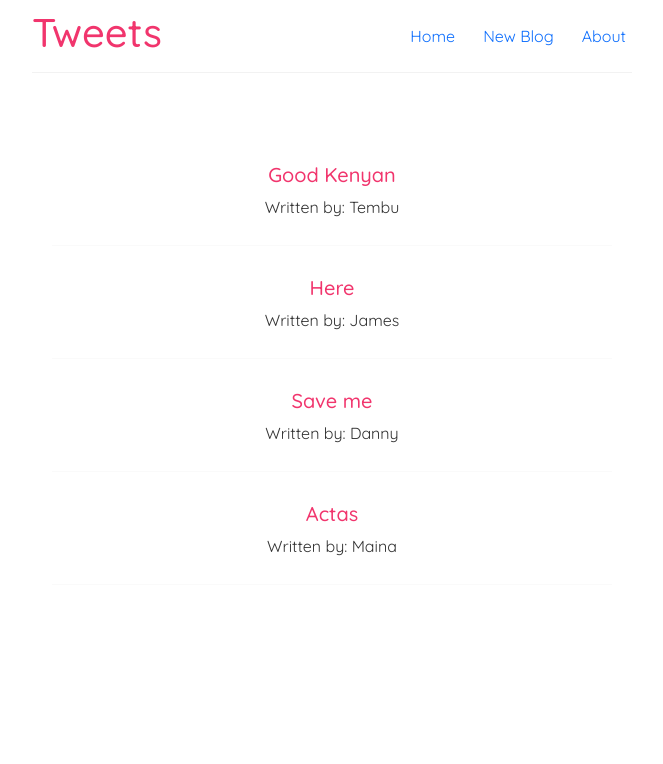
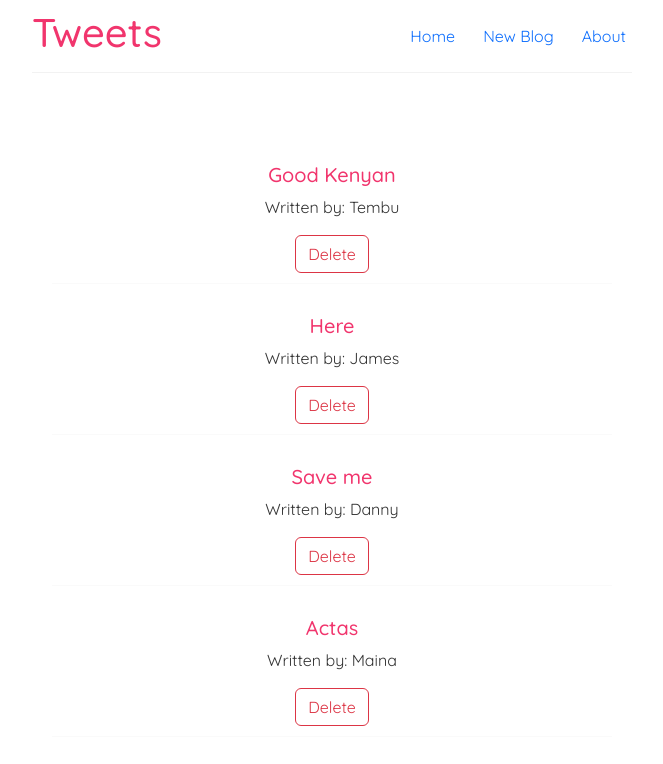
Before and after one commit to DannyMyles/Tweets, a React (Create React App) app: page / in a window 1280 px wide. Shown: the top 764 px of the page, without its empty margins (308-971 px from the left). Built offline with nearby package versions, Linux system fonts and the light colour scheme.

Commit message:
003 : Adds a function that fires a delete event, passing functions as props

```diff
--- a/src/componets/BlogList.jsx
+++ b/src/componets/BlogList.jsx
@@ -1,5 +1,7 @@
 
-const BlogList = ({blogs}) => {
+import Button from 'react-bootstrap/Button';
+const BlogList = ({blogs,handleDelete }) => {
+
   return (
     <div className="blog-list">
       {
@@ -7,6 +9,7 @@ const BlogList = ({blogs}) => {
         <div className='blog-preview' key={blog.id}>
           <h2>{blog.title}</h2>
           <p>Written by: {blog.author}</p>
+          <Button variant='outline-danger' onClick={()=>handleDelete(blog.id)}>Delete</Button>
         </div>
         ))
       }
--- a/src/componets/Home.jsx
+++ b/src/componets/Home.jsx
@@ -9,9 +9,15 @@ const Home = () => {
 
   ]);
 
+  //Deleting a blog from the list
+  const handleDelete =(id)=>{
+    const newBlogs = blogs.filter(blog =>blog.id !== blog)
+    setblogs(newBlogs);
+  }
+
   return (
      <>
-     <BlogList  blogs={blogs}/>
+     <BlogList  blogs={blogs} handleDelete={handleDelete}/>
      </>
 
   )
```
